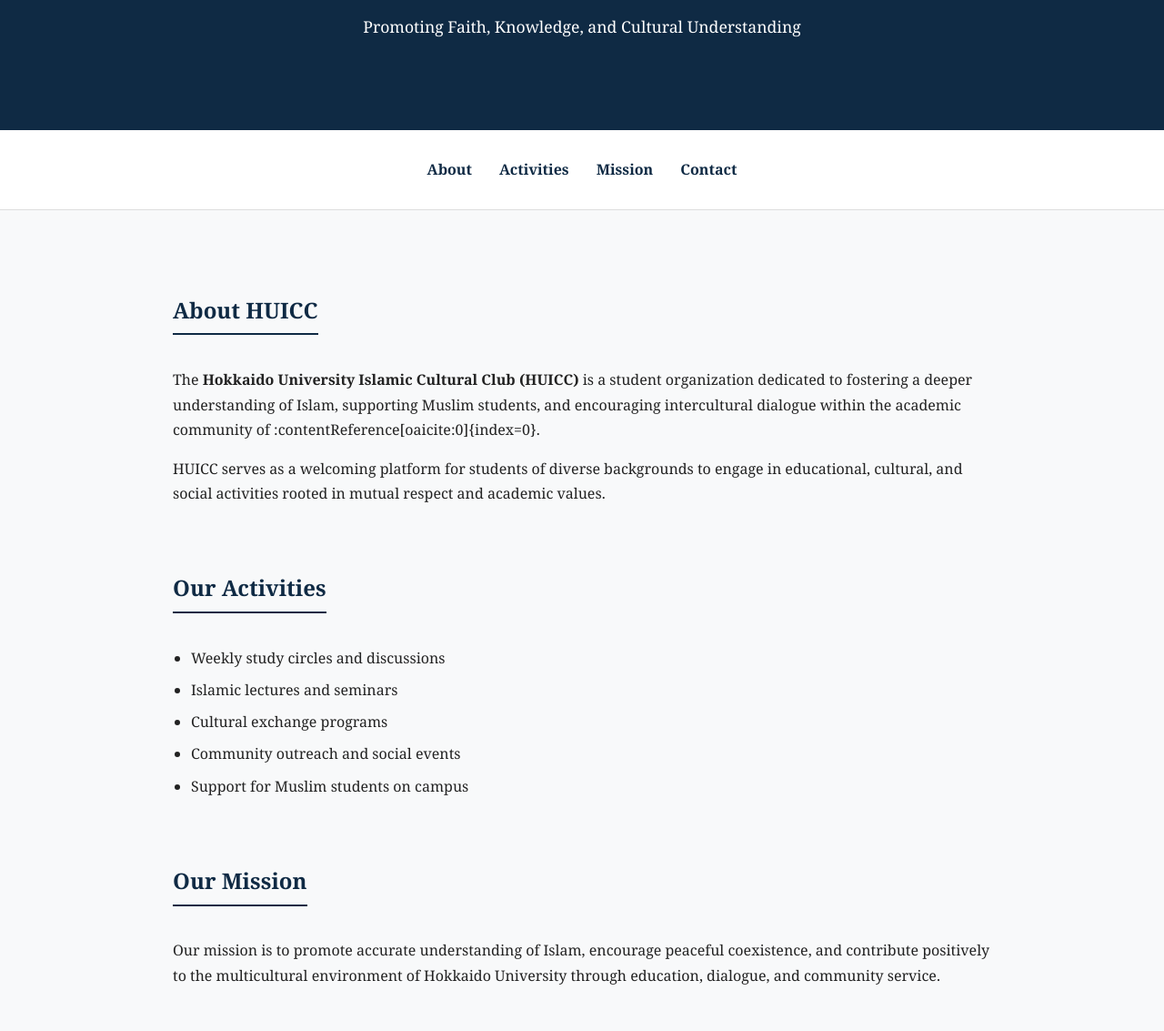
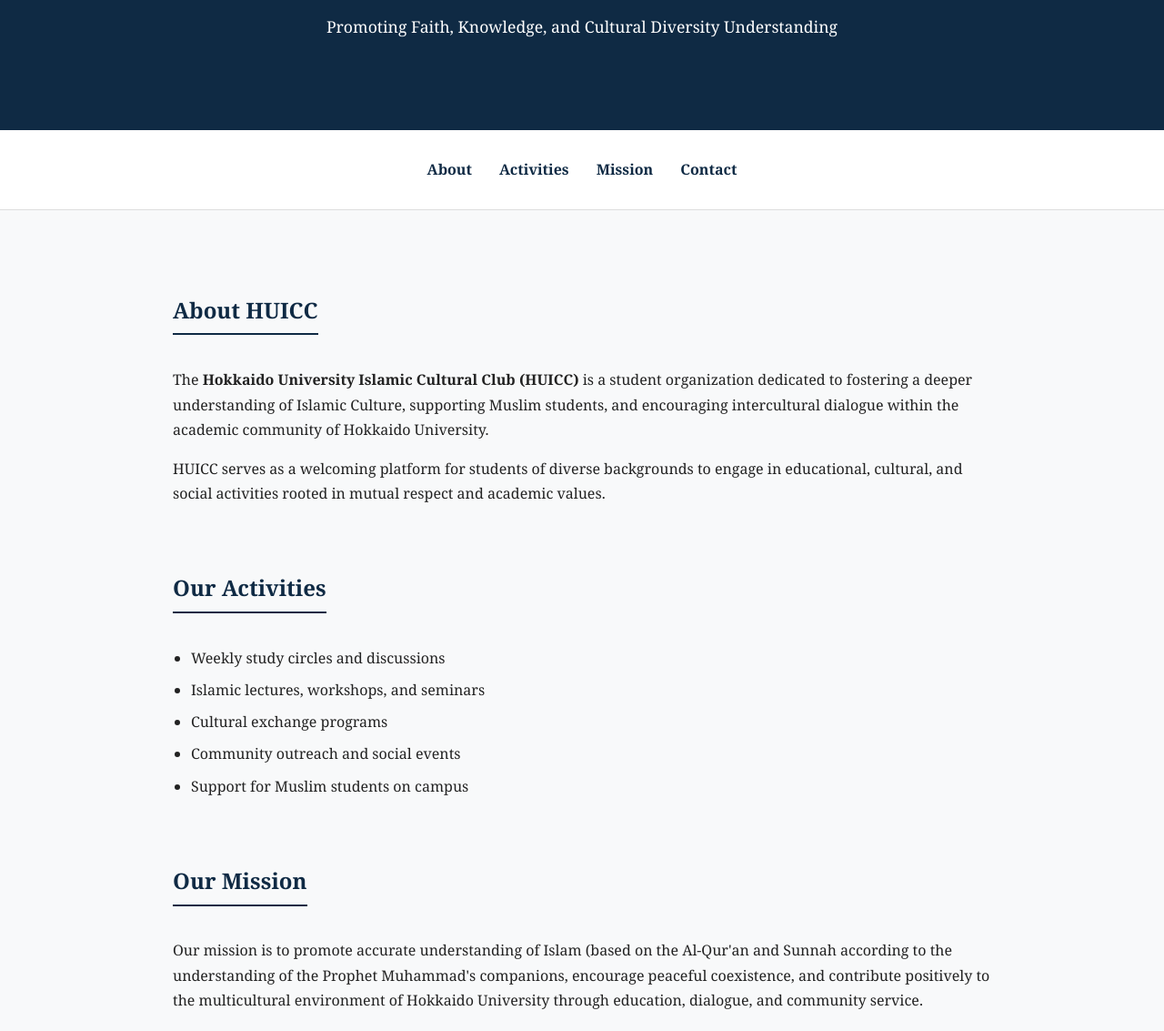
Before and after one commit to huicchokudai/home, a plain HTML site: page index.html in a window 1280 px wide. Shown: the part 166-1299 px from the top of the page at 91% size. Drawn offline with Linux system fonts and the light colour scheme.

Commit message:
Update index.html

```diff
--- a/index.html
+++ b/index.html
@@ -12,7 +12,7 @@
 <header>
     <div class="container">
         <h1>Hokkaido University Islamic Cultural Club</h1>
-        <p class="subtitle">Promoting Faith, Knowledge, and Cultural Understanding</p>
+        <p class="subtitle">Promoting Faith, Knowledge, and Cultural Diversity Understanding</p>
     </div>
 </header>
 
@@ -31,9 +31,8 @@
     <h2>About HUICC</h2>
     <p>
         The <strong>Hokkaido University Islamic Cultural Club (HUICC)</strong> is a student organization
-        dedicated to fostering a deeper understanding of Islam, supporting Muslim students,
-        and encouraging intercultural dialogue within the academic community of
-        :contentReference[oaicite:0]{index=0}.
+        dedicated to fostering a deeper understanding of Islamic Culture, supporting Muslim students,
+        and encouraging intercultural dialogue within the academic community of Hokkaido University.
     </p>
     <p>
         HUICC serves as a welcoming platform for students of diverse backgrounds to engage
@@ -45,7 +44,7 @@
     <h2>Our Activities</h2>
     <ul>
         <li>Weekly study circles and discussions</li>
-        <li>Islamic lectures and seminars</li>
+        <li>Islamic lectures, workshops, and seminars</li>
         <li>Cultural exchange programs</li>
         <li>Community outreach and social events</li>
         <li>Support for Muslim students on campus</li>
@@ -55,7 +54,7 @@
 <section id="mission">
     <h2>Our Mission</h2>
     <p>
-        Our mission is to promote accurate understanding of Islam,
+        Our mission is to promote accurate understanding of Islam (based on the Al-Qur'an and Sunnah according to the understanding of the Prophet Muhammad's companions,
         encourage peaceful coexistence, and contribute positively to
         the multicultural environment of Hokkaido University through
         education, dialogue, and community service.
@@ -69,6 +68,7 @@
     </p>
     <p>
         <strong>Email:</strong> huicc.hokudai@gmail.com<br>
+        <strong>Facebook:</strong> HUICC<br>
         <strong>Instagram:</strong> @huicc_hokudai
     </p>
 </section>
```
